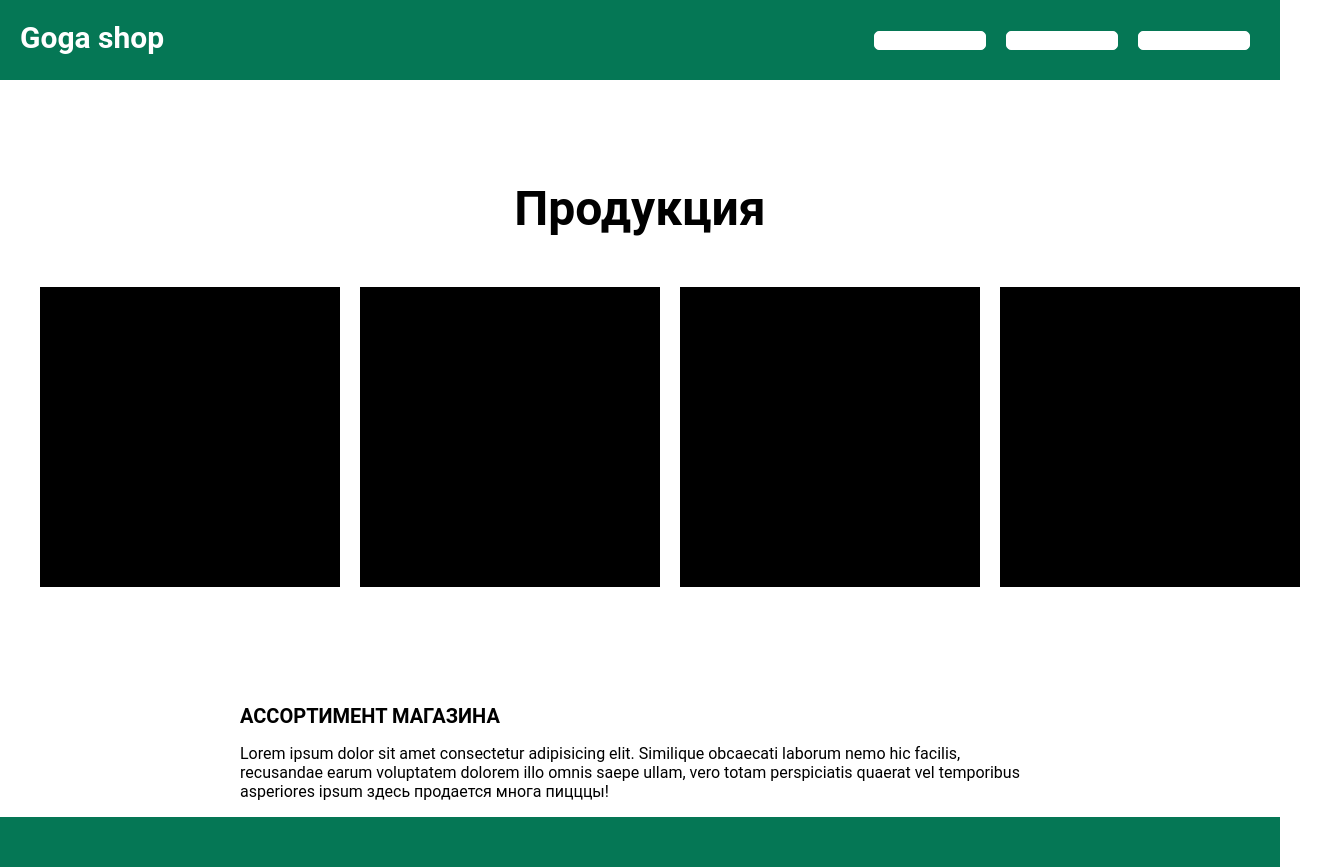
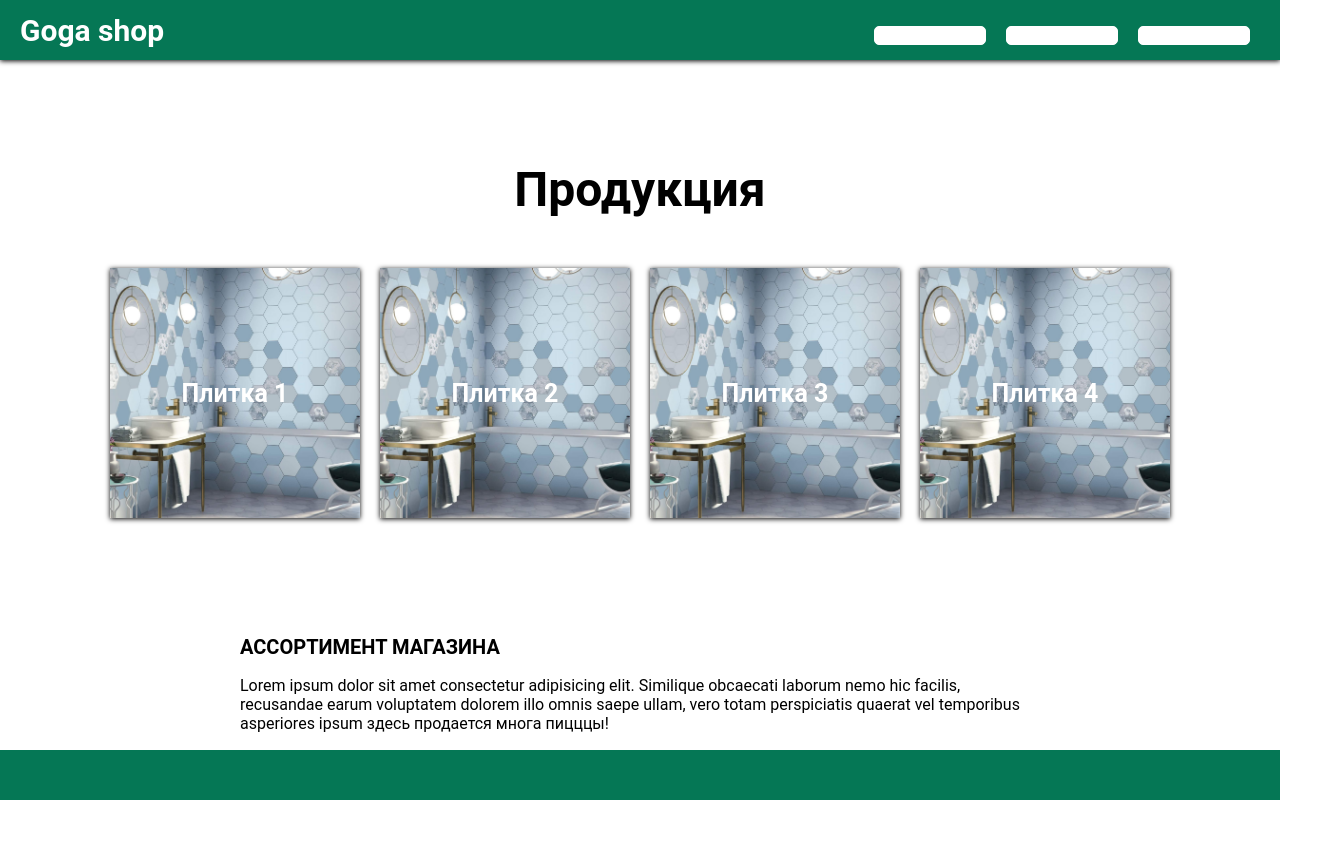
Before and after one commit to RolandSallaz/tile-shop, a React (Create React App) app: page / in a window 1280 px wide. Shown: the whole page, 1320 px wide, since content can reach past the window. After the commit the page ends 800 px from the top, so only its background shows below. Built offline with nearby package versions, Linux system fonts and the light colour scheme.

Commit message:
update: visual update

```diff
--- a/src/components/App/App.css
+++ b/src/components/App/App.css
@@ -1,4 +1,4 @@
-.App{
+.App {
   display: flex;
   flex-direction: column;
   justify-content: space-between;
@@ -8,14 +8,15 @@
   background-color: rgb(5, 119, 85);
   height: 60px;
   margin: 0;
-  padding-top: 20px;
   display: flex;
   justify-content: space-between;
+  align-items: center;
+  box-shadow: 0 1px 5px rgb(0, 0, 0);
 }
 .header__logo {
+  display: flex;
   color: white;
   margin: 0 0 0 20px;
-  padding: 0;
   font-weight: 700;
   font-size: 30px;
   text-decoration: none;
@@ -30,7 +31,7 @@
   color: white;
   margin-right: 20px;
 }
-.footer{
+.footer {
   margin: 0;
   height: 50px;
   background-color: rgb(5, 119, 85);
--- a/src/components/Main/Main.css
+++ b/src/components/Main/Main.css
@@ -1,36 +1,63 @@
-.main{
+.main {
   display: flex;
   flex-direction: column;
 }
-.products{
+.products {
   margin: 100px 0 0;
   display: flex;
   flex-direction: column;
 }
-.products__heading{
+.products__heading {
   margin: 100px auto 0 auto;
   display: flex;
   margin: 0 auto;
   font-size: 48px;
 }
-.product-list{
+.product-list {
   list-style: none;
+  display: grid;
+  grid-template-columns: repeat(4, 1fr);
+  gap: 20px;
+  margin: 50px auto 0 auto;
+  padding: 0;
+}
+.product-list__item {
+}
+.product {
+  width: 250px;
+  height: 250px;
+  background-image: url('../../images/test.jpg');
+  transition: transform 0.2s;
+  background-position: center;
+  background-size: cover;
+  box-shadow: 0 1px 5px rgb(0, 0, 0);
   display: flex;
-    margin: 50px auto 0 auto;
+  justify-content: center;
+  align-items: center;
+  cursor: pointer;
 }
-.product-list_item:last-child{
-    margin-right:0;
+
+.product:hover {
+  transform: scale(1.2);
 }
-.product{
-    width: 300px;
-    height: 300px;
-    background-color: black;
-    margin-right: 20px;
+
+.product__description {
+  color: white;
+  margin: 0;
+  text-align: center;
+  font-size: 25px;
+  font-weight: 700;
 }
-.products-description{
+.products-description {
   margin: 100px auto 0 auto;
   max-width: 800px;
 }
-.products-description__heading{
+.products-description__heading {
   font-size: 20px;
 }
+
+@media (max-width: 1279px) {
+  .product-list {
+    grid-template-columns: repeat(2, 1fr);
+  }
+}
--- a/src/components/Main/Main.tsx
+++ b/src/components/Main/Main.tsx
@@ -3,26 +3,39 @@ import './Main.css'
 export function Main() {
   return (
     <main className="main">
-      <section className='products'>
+      <section className="products">
         <h1 className="products__heading">Продукция</h1>
         <ul className="product-list">
           <li className="product-list_item">
-            <div className="product"></div>
+            <div className="product">
+              <h2 className="product__description">Плитка 1</h2>
+            </div>
           </li>
           <li className="product-list_item">
-            <div className="product"></div>
+            <div className="product">
+              <h2 className="product__description">Плитка 2</h2>
+            </div>
           </li>
           <li className="product-list_item">
-            <div className="product"></div>
+            <div className="product">
+              <h2 className="product__description">Плитка 3</h2>
+            </div>
           </li>
           <li className="product-list_item">
-            <div className="product"></div>
+            <div className="product">
+              <h2 className="product__description">Плитка 4</h2>
+            </div>
           </li>
         </ul>
       </section>
-      <section className='products-description'>
-        <h2 className='products-description__heading'>АССОРТИМЕНТ МАГАЗИНА</h2>
-        <p className='products-description__paragraph'>Lorem ipsum dolor sit amet consectetur adipisicing elit. Similique obcaecati laborum nemo hic facilis, recusandae earum voluptatem dolorem illo omnis saepe ullam, vero totam perspiciatis quaerat vel temporibus asperiores ipsum здесь продается многа пицццы!</p>
+      <section className="products-description">
+        <h2 className="products-description__heading">АССОРТИМЕНТ МАГАЗИНА</h2>
+        <p className="products-description__paragraph">
+          Lorem ipsum dolor sit amet consectetur adipisicing elit. Similique
+          obcaecati laborum nemo hic facilis, recusandae earum voluptatem
+          dolorem illo omnis saepe ullam, vero totam perspiciatis quaerat vel
+          temporibus asperiores ipsum здесь продается многа пицццы!
+        </p>
       </section>
     </main>
   )
```
Also changed, not shown: src/images/test.jpg (added). Lines whose indentation alone changed are shown as unchanged.
